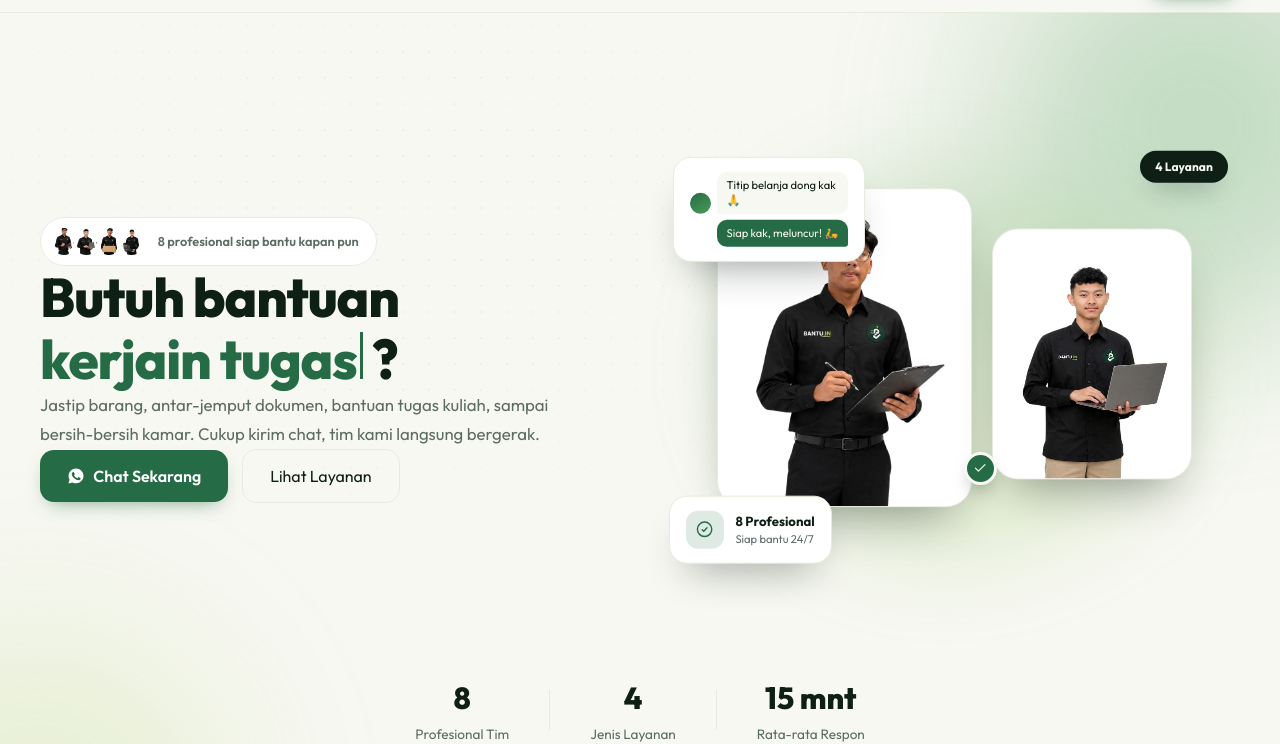
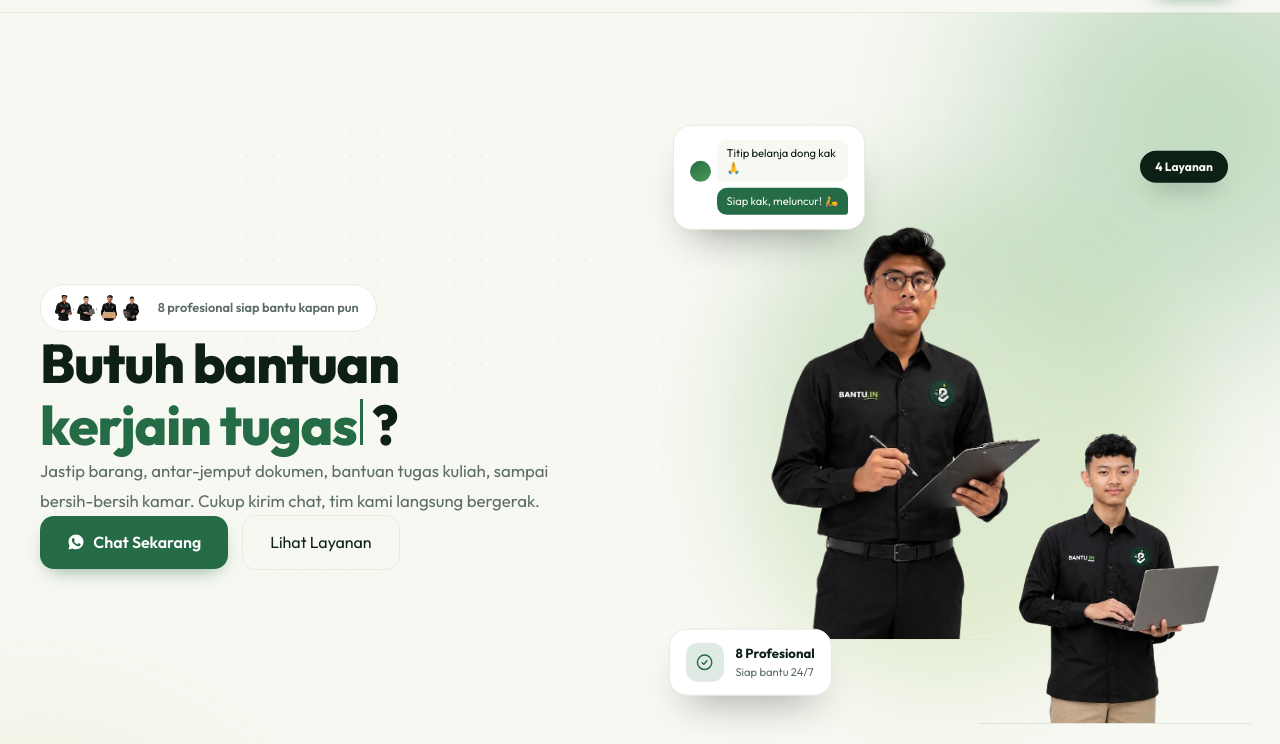
Before and after one commit to vsylphy/Bantuin-v2, a website built with Vite: page index.html in a window 1280 px wide. Shown: the part 69-813 px from the top of the page. Built offline with nearby package versions, Linux system fonts and the light colour scheme.

Commit message:
update v3

```diff
--- a/src/components/hero.js
+++ b/src/components/hero.js
@@ -137,9 +137,6 @@ export function Hero() {
             <div class="hero-photo-row">
               ${photoFrame("hero-photo-frame-a")}
               ${photoFrame("hero-photo-frame-b")}
-              <div class="hero-verified-badge" aria-hidden="true">
-                <svg viewBox="0 0 24 24" fill="none" stroke="currentColor" stroke-width="2" stroke-linecap="round" stroke-linejoin="round"><path d="M20 6 9 17l-5-5"/></svg>
-              </div>
             </div>
 
             <div class="hero-float-tag">4 Layanan</div>
--- a/src/css/utilities.css
+++ b/src/css/utilities.css
@@ -769,30 +769,14 @@
   animation: blob-drift 10s ease-in-out infinite;
 }
 
-.hero-photo-row {
+.hero-photo-stack {
   position: relative;
   z-index: 1;
-  display: flex;
-  align-items: flex-end;
-  gap: 1rem;
-}
-
-@media (min-width: 640px) {
-  .hero-photo-row {
-    gap: 1.25rem;
-  }
-}
-
-/* Frame ikut warna permukaan tema (bukan dipaksa putih), supaya nggak
-   nabrak keras di dark mode. Foto sendiri sudah punya bg putih bawaan,
-   jadi ini cuma kelihatan di sela rounded corner / slot placeholder. */
+  margin-top: 3.75rem;
+}
+
 .hero-photo-frame {
-  background: var(--surface-raised);
-  border: 1px solid var(--border-soft);
-  border-radius: 26px;
   overflow: hidden;
-  box-shadow: 0 26px 50px -22px
-    color-mix(in oklab, var(--color-forest-950) 45%, transparent);
 }
 
 .hero-photo-frame-img,
@@ -820,22 +804,19 @@
   flex-direction: column;
   align-items: center;
   justify-content: center;
-  gap: 0.5rem;
-  padding: 1rem;
-  text-align: center;
+  gap: 0.4rem;
   background: linear-gradient(
-    160deg,
-    var(--surface-raised) 0%,
-    var(--surface) 100%
-  );
-  color: var(--ink-muted);
+    150deg,
+    var(--color-pine-600),
+    var(--color-leaf-500)
+  );
+  color: color-mix(in oklab, white 85%, var(--color-lime-300));
 }
 
 .hero-photo-frame-placeholder svg {
-  width: 26%;
-  height: 26%;
-  opacity: 0.55;
-  color: var(--accent);
+  width: 28%;
+  height: 28%;
+  opacity: 0.9;
 }
 
 .hero-photo-frame-placeholder span {
@@ -843,19 +824,24 @@
   font-weight: 700;
   letter-spacing: 0.05em;
   text-transform: uppercase;
-  opacity: 0.75;
+  opacity: 0.85;
 }
 
 .hero-photo-frame-a {
-  width: 56%;
+  position: relative;
+  width: 76%;
   aspect-ratio: 4 / 5;
+  z-index: 1;
   animation: float-soft 6s ease-in-out infinite;
 }
 
 .hero-photo-frame-b {
-  width: 44%;
+  position: absolute;
+  z-index: 2;
+  width: 50%;
   aspect-ratio: 4 / 5;
-  margin-bottom: 1.75rem;
+  right: -0.75rem;
+  bottom: -1.25rem;
   animation: float-soft 6.5s ease-in-out infinite;
   animation-delay: 0.8s;
 }
@@ -863,8 +849,8 @@
 .hero-verified-badge {
   position: absolute;
   z-index: 3;
-  left: 52%;
-  bottom: 1.4rem;
+  left: 8%;
+  bottom: -0.6rem;
   display: grid;
   place-items: center;
   width: 2.1rem;
@@ -919,6 +905,10 @@
 @media (min-width: 1024px) {
   .hero-float-card-chat {
     left: -1.25rem;
+    top: -1.5rem;
+  }
+  .hero-photo-stack {
+    margin-top: 0; /* di desktop layout sudah punya jarak sendiri dari padding hero-visual */
   }
 }
 
@@ -1049,7 +1039,6 @@
     gap: 1.75rem 2.5rem;
   }
 }
-
 /* ==========================================================================
    About
    ========================================================================== */
@@ -1078,6 +1067,9 @@
   }
   .about-text {
     order: 1;
+  }
+  .hero-photo-frame-a {
+    margin-top: 2.7rem;
   }
 }
 
```
